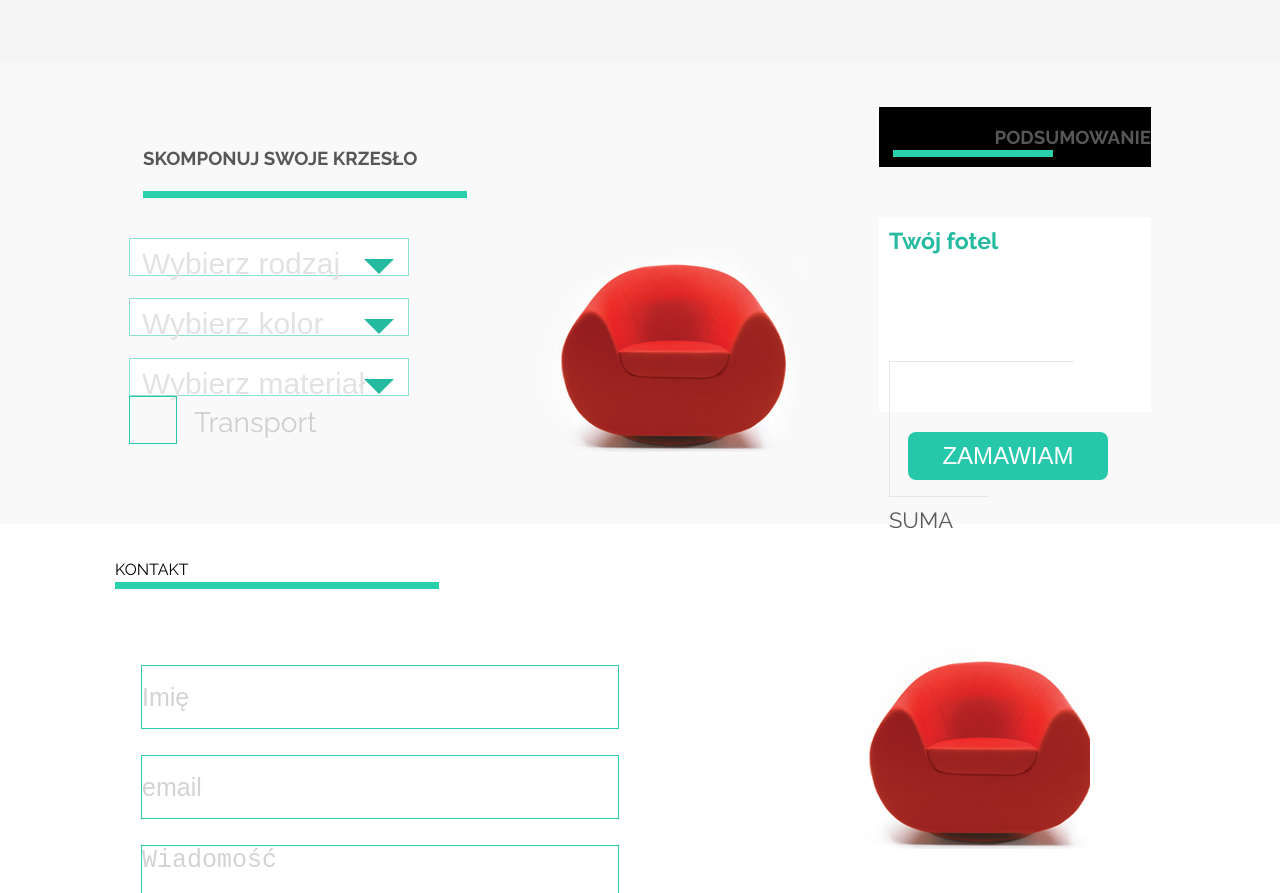
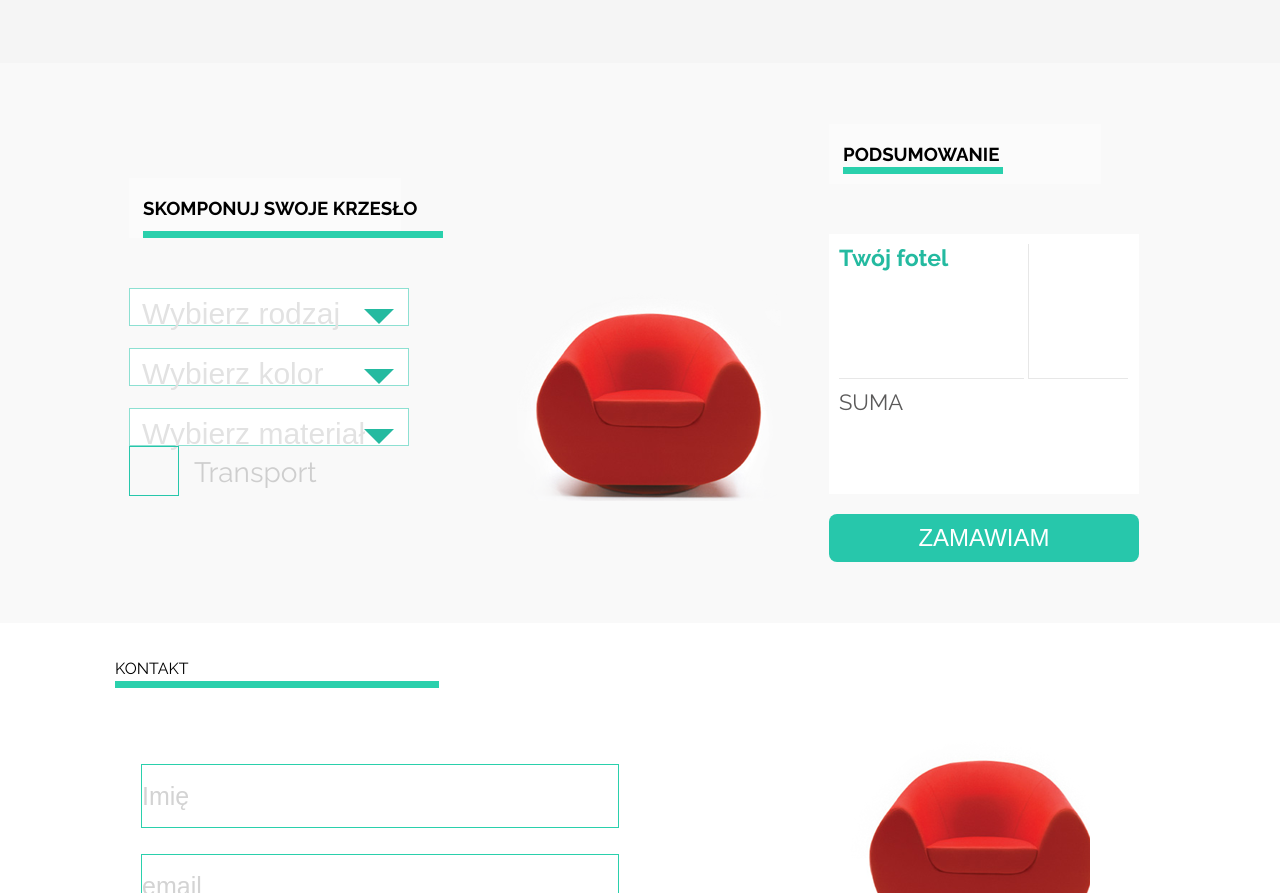
Before and after one commit to marasmadwa/Sit-on-chair, a website: page index.html in a window 1280 px wide. Shown: the part 1619-2512 px from the top of the page. Drawn offline with Linux system fonts and the light colour scheme.

Commit message:
summary added

```diff
--- a/index.html
+++ b/index.html
@@ -146,6 +146,7 @@
 <section class="application ">
     <div class="container">
         <div class="main_width">
+            <div class="col-1-3">
                 <section class="choice_part inline">
                     <h3>SKOMPONUJ&nbspSWOJE&nbspKRZESŁO</h3>
 
@@ -184,16 +185,15 @@
                         <!--<span class="list_label inline_text">Transport</span>-->
                     </div>
                 </section>
-
+            </div>
+            <div class="col-1-3">
                 <section class="image_part inline">
                     <img src="images/red_chair.png">
                 </section>
-
+            </div>
+            <div class="col-1-3">
                 <section class="summary_part inline">
-                <header class="align_right">
                     <h3>PODSUMOWANIE</h3>
-                    <span class="green_bell"></span>
-                </header>
 
                     <div class="summary_panel">
                         <div class="panel_left">
@@ -213,6 +213,7 @@
                     </div>
                     <a href="" class="green_button">Zamawiam</a>
                 </section>
+            </div>
         </div>
     </div>
 </section>
--- a/scss/_application.scss
+++ b/scss/_application.scss
@@ -8,23 +8,27 @@
 .choice_part h3:after {
   content: '';
   position: absolute;
-  bottom: -10px;
+  bottom: 0;
   left: 0;
-  width: 324px;
+  width: 300px;
   height: 7px;
   background: #2ad0ac;
 }
 .main_width{
   width: 100%;
-  height: auto;
+  height: 500px;
   display: flex;
   align-items: center;
   justify-content: space-between;
 }
-.application h3 {
-  color: #575757;
-  background: none;
-}
+//.summary_part h3{
+//  padding: 0;
+//  margin: 0;
+//}
+//.application h3 {
+//  color: #575757;
+//  background: none;
+//}
 
 .application header.align_right {
   text-align: right;
@@ -134,8 +138,8 @@
 
 .summary_panel {
   background-color: white;
-  width: 100%;
-  height: 195px;
+  width: 310px;
+  height: 260px;
   padding: 10px;
   margin-top: 50px;
 
@@ -146,13 +150,12 @@
   color: white;
   text-align: center;
   text-transform: uppercase;
-  width: 200px;
+  width: 310px;
   padding: 10px 30px;
   font-size: 24px;
   display: inline-block;
   font-family: 'ralewaymedium', Arial, Tahoma, sans-serif;
   margin-top: 20px;
-  margin-left: 29px;
   border-radius: 8px;
   text-decoration: none;
 }
@@ -234,7 +237,7 @@
   padding-bottom: 10px;
   list-style: none;
   margin: 0;
-  left: 0px;
+  left: 0;
   z-index: 2;
   position: absolute;
   top: 54px;
--- a/scss/_layout.scss
+++ b/scss/_layout.scss
@@ -1,7 +1,3 @@
-*, *:after, *:before {
-  box-sizing: border-box;
-}
-
 
 * {
   padding: 0;
```
Also changed, not shown: css/main.css, 1 other file. Lines whose indentation alone changed are shown as unchanged.
